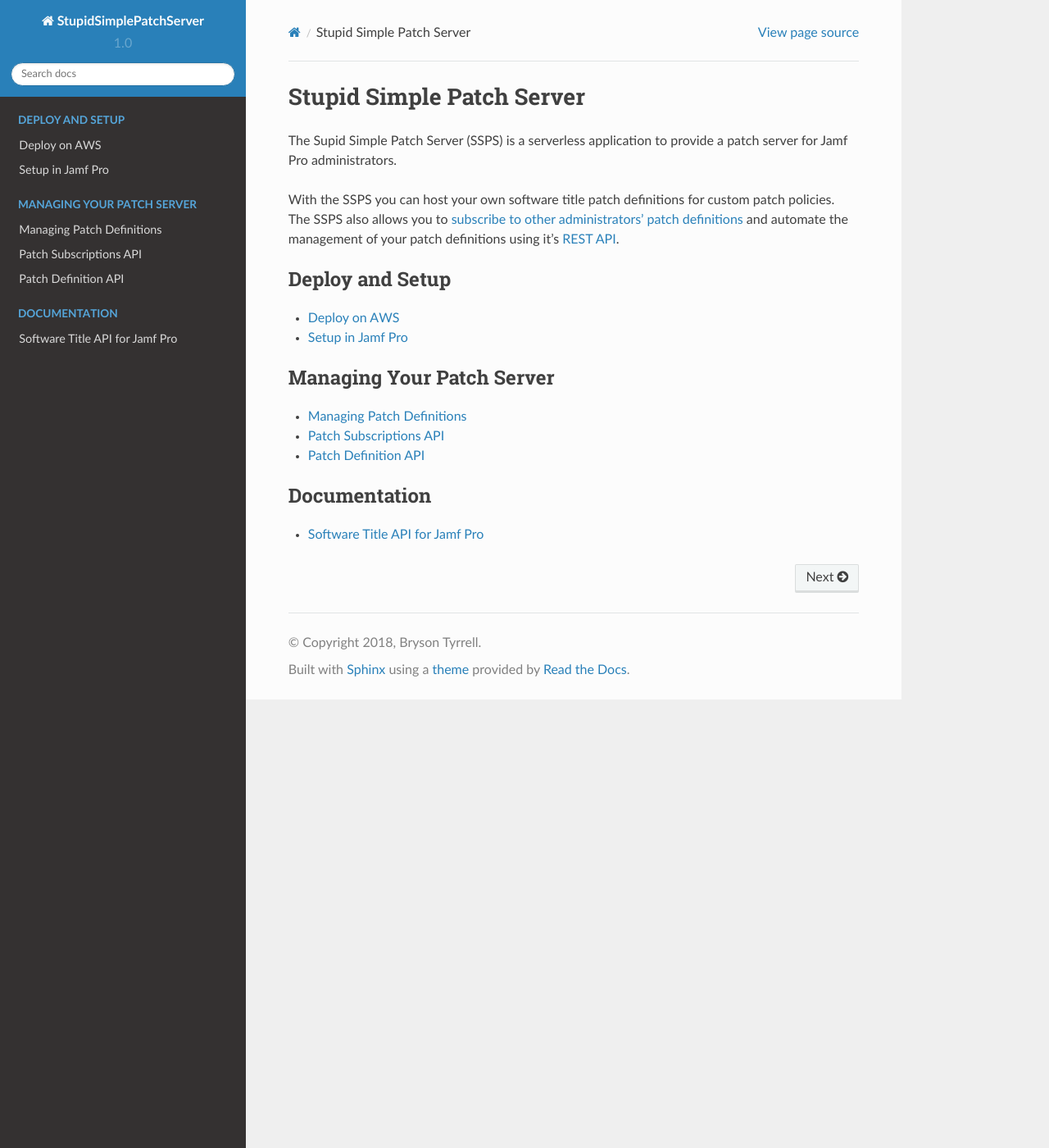
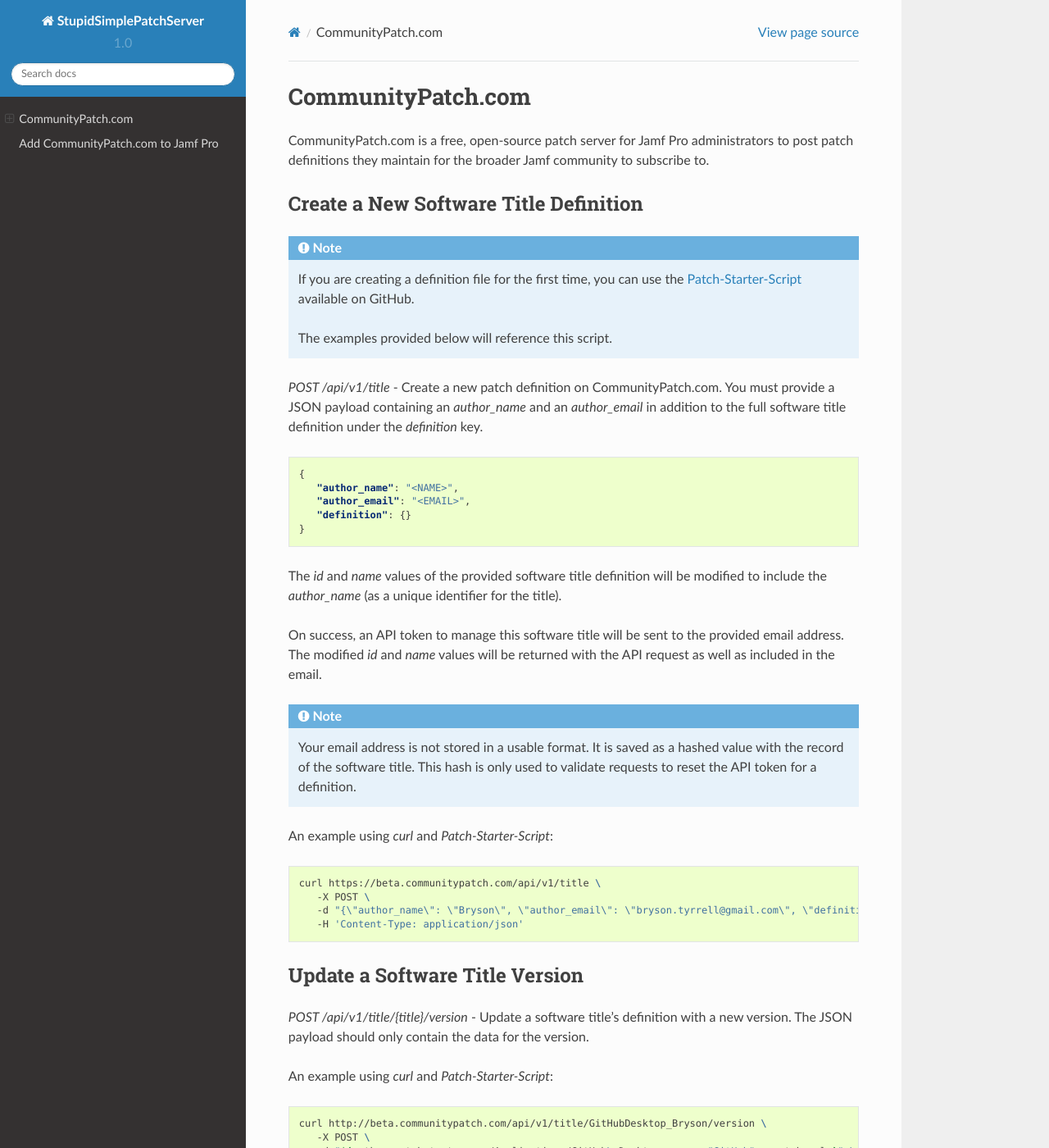
Before and after one commit to brysontyrrell/CommunityPatch, a Sphinx documentation site: the page built from docs/index.rst, in a window 1280 px wide and 1400 px high. Shown: the whole window at 82% size. Built offline with Sphinx 7.4.7 and the Read the Docs theme 2.0.0, drawn with Linux system fonts in a browser that asks for light colours; some of the changed text lies outside the part shown.

Commit message:
base docs

```diff
--- a/docs/documentation/jamf_pro_title_api.rst
+++ /dev/null
@@ -1,90 +0,0 @@
-Software Title API for Jamf Pro
-===============================
-
-All about the patch endpoints that deliver the patch definitions to Jamf Pro.
-
-The following endpoints are exposed for this service for your Jamf Pro server to view and subscribe avaialable patch titles:
-
-GET ``/jamf/v1/software``
--------------------------
-
-Lists all available patch titles that are hosted on your Patch Server. They will be returned in the following JSON format:
-
-.. code-block:: json
-
-    [
-        {
-            "name": "string",
-            "publisher": "string",
-            "lastMondified": "ISO date string",
-            "currentVersion": "string",
-            "id": "TitleName1"
-        },
-        {
-            "name": "string",
-            "publisher": "string",
-            "lastMondified": "ISO date string",
-            "currentVersion": "string",
-            "id": "TitleName2"
-        },
-        {
-            "name": "string",
-            "publisher": "string",
-            "lastMondified": "ISO date string",
-            "currentVersion": "string",
-            "id": "TitleName3"
-        }
-    ]
-
-GET ``/jamf/v1/software/TitleName1,TitleName2``
------------------------------------------------
-
-Returns a subset of patch titles. The titles must have their IDs passed in a commma separated string as shown. The returned data is the same as the ``/sofware`` endpoint.
-
-.. code-block:: json
-
-    [
-        {
-            "name": "string",
-            "publisher": "string",
-            "lastMondified": "ISO date string",
-            "currentVersion": "string",
-            "id": "TitleName1"
-        },
-        {
-            "name": "string",
-            "publisher": "string",
-            "lastMondified": "ISO date string",
-            "currentVersion": "string",
-            "id": "TitleName2"
-        }
-    ]
-
-GET ``/jamf/v1/patch/TitleName``
---------------------------------
-
-Returns the full JSON patch definition for the provided patch title ID (see Jamf's documentation for more details on the patch title schema).
-
-.. code-block:: json
-
-    {
-        "name": "string",
-        "publisher": "string",
-        "appName": "string",
-        "bundleId": "string",
-        "lastModified": "ISO date string",
-        "currentVersion": "string",
-        "requirements": ["Array of Requirement Objects"],
-        "patches": ["Array of Patch Objects"],
-        "extensionAttributes": ["Array of Extension Attribute Objects"],
-        "id": "TitleName"
-    }
-
-Examples
---------
-
-Each endpoint's full URL would be entered into your browser as::
-
-    https://<API-GATEWAY-ID>.execute-api.<REGION>.amazonaws.com/Prod/jamf/v1/software
-    https://<API-GATEWAY-ID>.execute-api.<REGION>.amazonaws.com/Prod/jamf/v1/software/TitleName1,TitleName2
-    https://<API-GATEWAY-ID>.execute-api.<REGION>.amazonaws.com/Prod/jamf/v1/patch/TitleName
--- a/docs/index.rst
+++ b/docs/index.rst
@@ -1,32 +1,115 @@
-.. StupidSimplePatchServer documentation master file, created by
-   sphinx-quickstart on Thu Jan 25 17:27:37 2018.
-   You can adapt this file completely to your liking, but it should at least
-   contain the root `toctree` directive.
+CommunityPatch.com
+==================
 
-Stupid Simple Patch Server
-==========================
+CommunityPatch.com is a free, open-source patch server for Jamf Pro
+administrators to post patch definitions they maintain for the broader Jamf
+community to subscribe to.
 
-The Supid Simple Patch Server (SSPS) is a serverless application to provide a patch server for Jamf Pro administrators.
+Create a New Software Title Definition
+--------------------------------------
 
-With the SSPS you can host your own software title patch definitions for custom patch policies. The SSPS also allows you to :doc:`subscribe to other administrators' patch definitions </managing/subscriptions_api>` and automate the management of your patch definitions using it's :doc:`REST API </managing/patch_def_api>`.
+.. note::
 
-.. toctree::
-   :maxdepth: 1
-   :caption: Deploy and Setup
+   If you are creating a definition file for the first time, you can use the
+   `Patch-Starter-Script <https://github.com/brysontyrrell/Patch-Starter-Script>`_
+   available on GitHub.
 
-   setup/deploy_on_aws
-   setup/jamf_pro_setup
+   The examples provided below will reference this script.
 
-.. toctree::
-   :maxdepth: 1
-   :caption: Managing Your Patch Server
+`POST /api/v1/title` - Create a new patch definition on CommunityPatch.com. You
+must provide a JSON payload containing an `author_name` and an `author_email` in
+addition to the full software title definition under the `definition` key.
 
-   managing/manage_definitions
-   managing/subscriptions_api
-   managing/patch_def_api
 
-.. toctree::
-   :maxdepth: 1
-   :caption: Documentation
+.. code-block:: json
 
-   documentation/jamf_pro_title_api
+   {
+      "author_name": "<NAME>",
+      "author_email": "<EMAIL>",
+      "definition": {}
+   }
+
+The `id` and `name` values of the provided software title definition will be
+modified to include the `author_name` (as a unique identifier for the title).
+
+On success, an API token to manage this software title will be sent to the
+provided email address. The modified `id` and `name` values will be returned
+with the API request as well as included in the email.
+
+.. note::
+
+   Your email address is not stored in a usable format. It is saved as a hashed
+   value with the record of the software title. This hash is only used to
+   validate requests to reset the API token for a definition.
+
+An example using `curl` and `Patch-Starter-Script`:
+
+.. code-block:: bash
+
+   curl https://beta.communitypatch.com/api/v1/title \
+      -X POST \
+      -d "{\"author_name\": \"Bryson\", \"author_email\": \"bryson.tyrrell@gmail.com\", \"definition\": $(python patchstarter.py /Applications/GitHub\ Desktop.app -p "GitHub")}" \
+      -H 'Content-Type: application/json'
+
+Update a Software Title Version
+-------------------------------
+
+`POST /api/v1/title/{title}/version` - Update a software title's definition with
+a new version. The JSON payload should only contain the data for the version.
+
+An example using `curl` and `Patch-Starter-Script`:
+
+.. code-block:: bash
+
+   curl http://beta.communitypatch.com/api/v1/title/GitHubDesktop_Bryson/version \
+      -X POST \
+      -d "$(python patchstarter.py /Applications/GitHub\ Desktop.app -p "GitHub" --patch-only)" \
+      -H 'Content-Type: application/json' \
+      -H 'Authorization: Bearer <TOKEN>'
+
+Add CommunityPatch.com to Jamf Pro
+==================================
+
+Configure as an External Patch Source in Jamf Pro.
+
+.. note::
+
+    "External Patch Sources" is a feature of Jamf Pro v10.2+.
+
+To add your CommunityPatch.com as a **Patch External Source** in Jamf Pro, go to
+**Settings > Computer Management > Patch Management** in the management console.
+
+.. image:: _static/jamf_setup_01.png
+   :align: center
+
+Click the **+ New** button next to **Patch External Source**. On the next screen
+assign a name to your Patch Server. In the **SERVER** field enter the URL as
+shown::
+
+   communitypatch.com/jamf/v1
+
+In the **PORT** field enter ``443`` (can also be left blank).
+
+Ensure the **Use SSL** box is checked.
+
+.. image:: _static/jamf_setup_02.png
+   :align: center
+
+After saving your settings, a **Test** button will be available on the Patch
+Server's page. Click it to verify Jamf Pro can connect to CommunityPatch.com and
+data is being received.
+
+.. image:: _static/jamf_setup_03.png
+   :align: center
+
+CommunityPatch.com will now be displayed on the **Patch Management** settings
+page.
+
+.. image:: _static/jamf_setup_04.png
+   :align: center
+
+You will now be able to choose software titles to subscribe to from the
+**Computers > Patch Management > Software Titles** list.
+
+.. image:: _static/jamf_setup_05.png
+   :align: center
--- a/docs/managing/manage_definitions.rst
+++ /dev/null
@@ -1,28 +0,0 @@
-Managing Patch Definitions
-==========================
-
-Manage your patch definition files for your patch server.
-
-Populate the S3 Bucket in AWS Console
--------------------------------------
-
-To make patch titles available on your Patch Server, upload the JSON file of the full patch definition into the root of the S3 bucket created for the application.
-
-.. note::
-
-    **The JSON filename must match the software title ID of the patch.**
-
-.. warning::
-
-    Manually managing your patch definitions requires you to validate the JSON of the patch definitions on your own before uploading the files. It is recommended to use the :doc:`REST API </managing/patch_def_api>` for managing your patch definition files as it will perform JSON schema validation on all requests.
-
-Examples taken from Jamf's official patch server would be saved to the S3 bucket as::
-
-    AdobeAcrobatProDC.json
-    Composer.json
-    GoogleChrome.json
-    JavaSEDevelopmentKit8.json
-    macOS.json
-    MicrosoftWord2016.json
-
-To update your patch definitions, replace the existing file in S3 with the new, updated file.
--- a/docs/managing/patch_def_api.rst
+++ /dev/null
@@ -1,61 +0,0 @@
-Patch Definition API
-====================
-
-How to programmatically manage your patch definitions on your patch server.
-
-.. note::
-
-    **JSON Schema Validation:**
-
-    All API endpoints use JSON schema validation to ensure the submitted JSON is valid for patch definitions and versions. Invalid definitions can cause issues with Jamf Pro when it retrieves data from an external patch source. The API will provide feedback on where a validation error occurred to assist you in troubleshooting your definitions. Because the API performs this validation, it is considered a safer method to loading your patch definitions than manually uploading the files to S3.
-
-POST ``/title``
----------------
-
-Create a new patch definition for a software title on the Patch Server. The new patch title name will be taken from the ``id`` of the submitted definition.
-
-Request::
-
-    POST https://api.communitypatch.com/title
-    Content-Type: application/json
-    Body: {"<Patch-Definition-JSON"}
-
-Successful response::
-
-    Status Code: 201
-    Content-Type: application/json
-    Body: {"success": "Successfully created patch definition for '<patch-title-name>'"}
-
-PUT ``/title/<patch-title-name>``
----------------------------------
-
-Replace an existing patch definition for a software title on the Patch Server that is not a subscription. This action does not perform any logic for merging changes between the current and submitted patch definitions.
-
-Request::
-
-    POST https://api.communitypatch.com/title/<patch-title-name>
-    Content-Type: application/json
-    Body: {"<Patch-Definition-JSON"}
-
-Successful response::
-
-    Status Code: 200
-    Content-Type: application/json
-    Body: {"success": "Successfully updated the patch definition for '<patch-title-name>'"}
-
-POST ``/title/<patch-title-name>/version``
-------------------------------------------
-
-Add a new patch version to an existing patch definition that is not a subscription. The ``lastModified`` and ``version`` values of the patch definition will be updated as a part of this operation.
-
-Request::
-
-    POST https://api.communitypatch.com/title/<patch-title-name>/version
-    Content-Type: application/json
-    Body: {"<Patch-Definition-JSON"}
-
-Successful response::
-
-    Status Code: 201
-    Content-Type: application/json
-    Body: {"success": "Successfully updated the version for patch definition '<patch-title-name>'"}
--- a/docs/setup/deploy_on_aws.rst
+++ /dev/null
@@ -1,124 +0,0 @@
-Deploy on AWS
-=============
-
-How to deploy the patch server in your AWS account.
-
-Prerequisites
--------------
-
-You will need the AWS command line utility to deploy a copy of this application to your AWS account. You can get instructions for `installing the awscli here <https://docs.aws.amazon.com/cli/latest/userguide/installing.html>`_.
-
-Your AWS ``IAM User`` will require permissions for creating resources in your AWS account including:
-
-* API Gateway
-* Lambda Functions
-* S3 Buckets
-* IAM Roles/Permissions
-
-Here is an example ``IAM Policy`` you can use for your ``IAM User``:
-
-.. code-block:: json
-
-    {
-        "Version": "2012-10-17",
-        "Statement": [
-            {
-                "Sid": "VisualEditor0",
-                "Effect": "Allow",
-                "Action": [
-                    "apigateway:DELETE",
-                    "apigateway:GET",
-                    "apigateway:PATCH",
-                    "apigateway:POST",
-                    "cloudformation:CreateChangeSet",
-                    "cloudformation:DescribeChangeSet",
-                    "cloudformation:DescribeStacks",
-                    "cloudformation:ExecuteChangeSet",
-                    "cloudformation:ListChangeSets",
-                    "dynamodb:CreateTable",
-                    "dynamodb:DeleteTable",
-                    "dynamodb:DescribeTable",
-                    "iam:AttachRolePolicy",
-                    "iam:CreateRole",
-                    "iam:DeleteRole",
-                    "iam:DeleteRolePolicy",
-                    "iam:DetachRolePolicy",
-                    "iam:GetRole",
-                    "iam:PassRole",
-                    "iam:PutRolePolicy",
-                    "lambda:AddPermission",
-                    "lambda:CreateFunction",
-                    "lambda:DeleteFunction",
-                    "lambda:GetFunctionConfiguration",
-                    "lambda:ListTags",
-                    "lambda:RemovePermission",
-                    "lambda:TagResource",
-                    "lambda:UntagResource",
-                    "lambda:UpdateFunctionCode",
-                    "s3:CreateBucket",
-                    "s3:DeleteBucket",
-                    "s3:GetObject",
-                    "s3:PutObject"
-                ],
-                "Resource": "*"
-            }
-        ]
-    }
-
-Deploy the Patch Server
------------------------
-
-Clone this repo to your computer and go to it in your ``Terminal``.
-
-.. code-block:: bash
-
-    $ cd /path/to/StupidSimplePatchServer
-
-Using the AWS CLI, package the application for ``CloudFormation``:
-
-.. code-block:: bash
-
-    $ aws cloudformation package --template-file template.yaml --s3-bucket <Your-S3-Bucket> --output-template-file deployment.yaml
-
-
-.. note::
-
-    If the S3 bucket specified for ``aws cloudformation package`` does not exist, you can create it from the CLI with the following command: ``aws s3 mb s3://<Your-S3-Bucket>``
-
-Use the created ``deployment.yaml`` file to create the application in ``CloudFormation`` (you can change the ``--stack-name`` value to whatever you prefer):
-
-.. code-block:: bash
-
-    $ aws cloudformation deploy --template-file deployment.yaml --stack-name ssps --capabilities CAPABILITY_IAM
-
-You should see the following output on your screen::
-
-    Waiting for changeset to be created..
-    Waiting for stack create/update to complete
-    Successfully created/updated stack - ssps
-
-
-Access Your Patch Server
-------------------------
-
-Once complete, go to the ``AWS Console`` in your browser and go to the ``CloudFormation`` page (be sure you are in the correct region).
-
-You should see in the list the stack name used in the ``deploy`` command. Select it and click on the ``Resources`` tab. This will show you all of the resources that were created for the application.
-
-To get the URL for your Patch Server, go to the ``API Gateway`` page in the ``AWS Console``.
-
-Select the Patch Server (it will have the same name as the stack), go to ``Stages`` in the sidebar, and click on ``Prod``. You should see a URL string similar to this::
-
-    **https://<API-GATEWAY-ID>.execute-api.<REGION>.amazonaws.com/Prod**
-
-About AWS Costs
----------------
-
-This application is created and deployed within your AWS account. While you are responsible for the costs of running the service, it is highly likely that this will fall within AWS's Free Tier.
-
-Refer to AWS's pricing guides for more information:
-
-* API Gateway: https://aws.amazon.com/api-gateway/pricing
-* Lambda: https://aws.amazon.com/lambda/pricing
-* S3: https://aws.amazon.com/s3/pricing
-* DynamoDB: https://aws.amazon.com/dynamodb/pricing
--- a/docs/setup/jamf_pro_setup.rst
+++ /dev/null
@@ -1,21 +0,0 @@
-Setup in Jamf Pro
-=================
-
-How to configure the patch server as an External Patch Source in Jamf Pro.
-
-.. note::
-
-    "External Patch Sources" is a feature of Jamf Pro v10.2+.
-
-To add your Patch Server as a ``Patch External Source`` in Jamf Pro, go to:
-
-**Settings > Computer Management > Patch Management**
-
-1. Click the ``+ New`` button next to ``Patch External Source``.
-2. Give the Patch Server a name.
-3. Enter the URL without the schema (i.e. ``https://``) in the ``SERVER AND PORT`` field (e.g. ``<API-GATEWAY-ID>.execute-api.<REGION>.amazonaws.com/Prod/``) and 443 for the ``PORT``.
-4. Check the ``Use SSL`` box.
-
-The Patch Server will now be available to subscribe to when adding new titles under ``Patch Management``:
-
-**Computers > Patch Management**
```
Also changed, not shown: docs/managing/subscriptions_api.rst (deleted, +0 -48 lines), docs/_static/jamf_setup_01.png (added), docs/_static/jamf_setup_02.png (added), docs/_static/jamf_setup_03.png (added), docs/_static/jamf_setup_04.png (added), docs/_static/jamf_setup_05.png (added).
